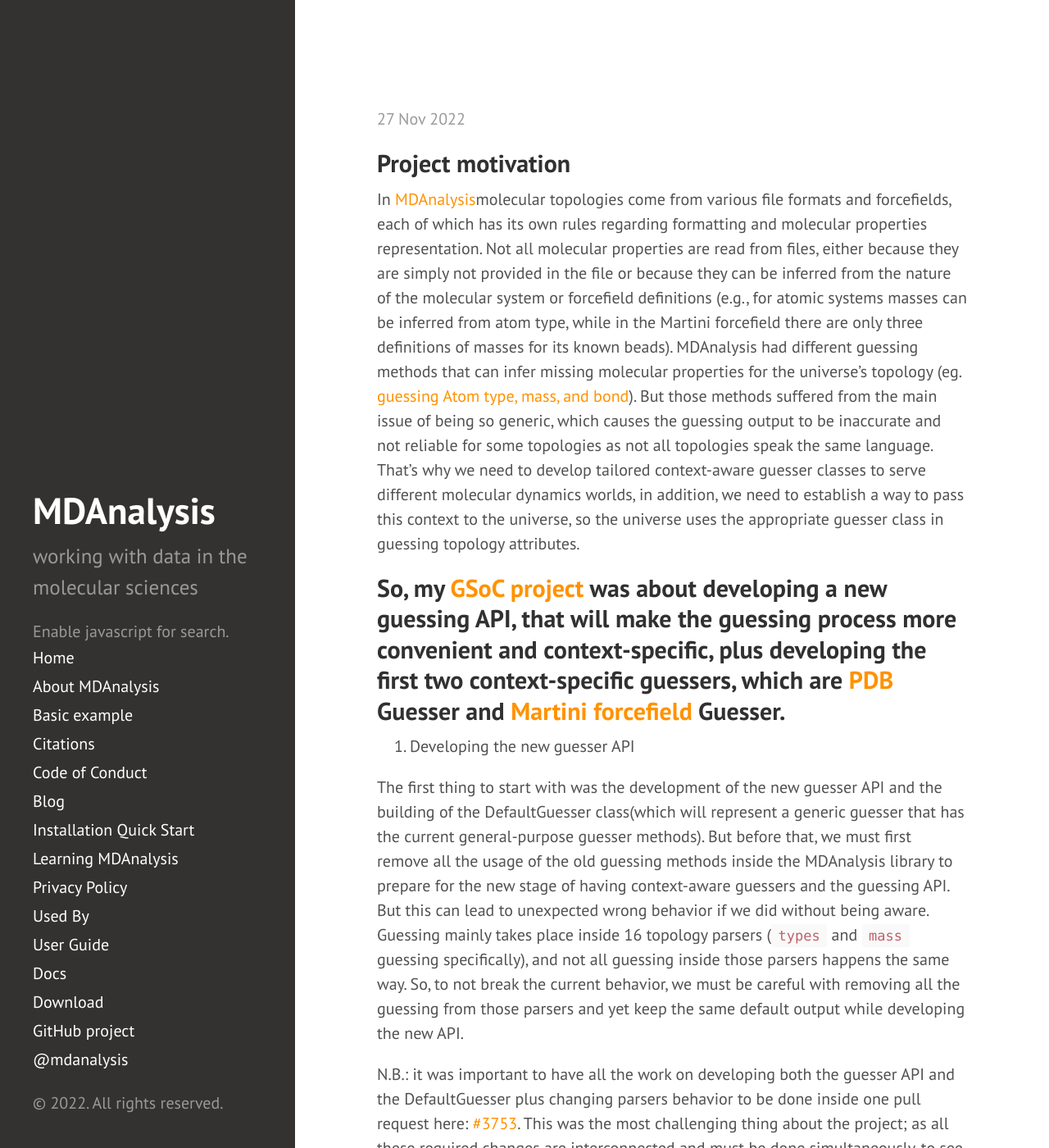
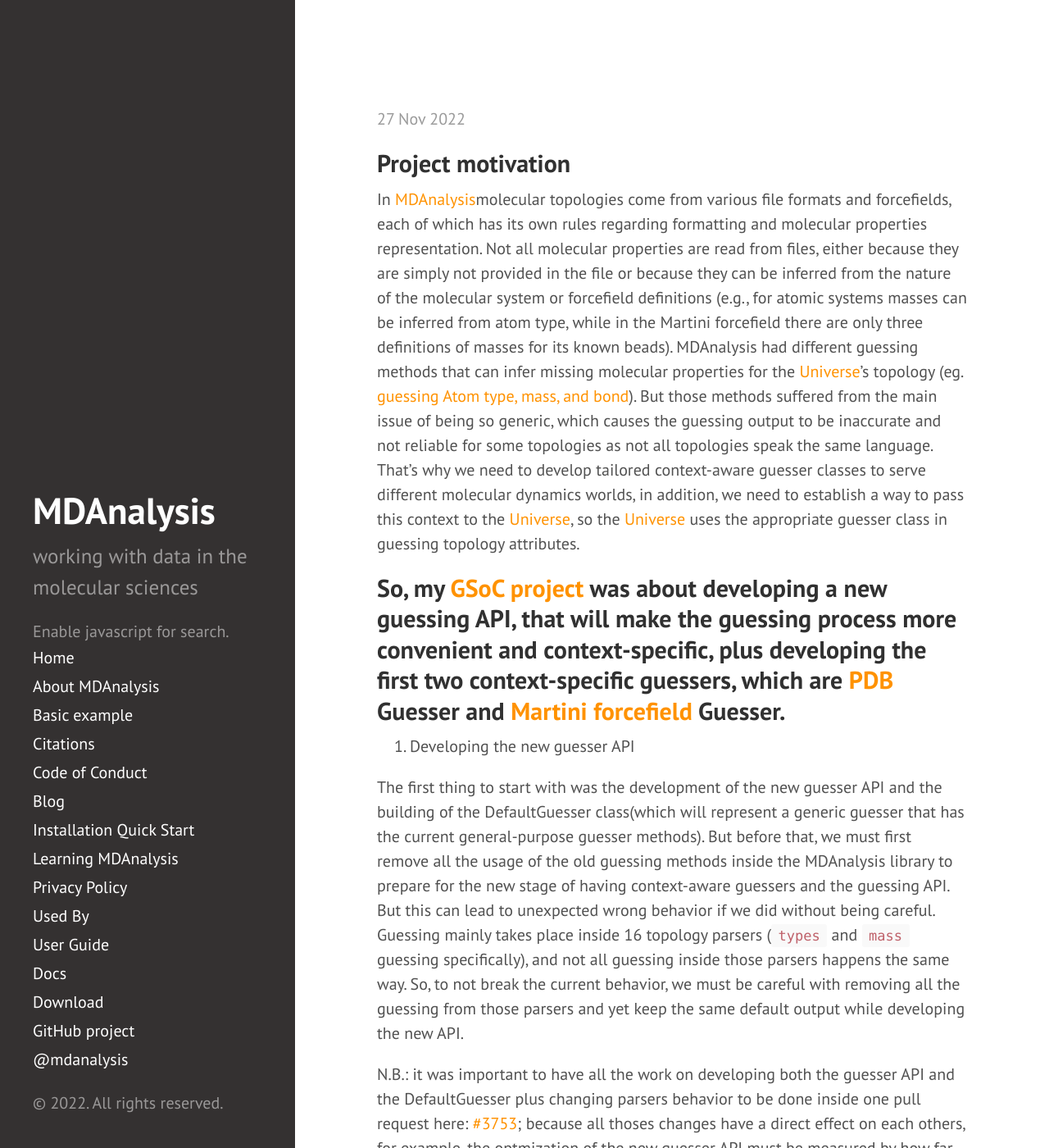
Before and after one commit to MDAnalysis/MDAnalysis.github.io, a Jekyll site: the page built from _posts/2022-11-12-Aya-gsoc-final-report.md, in a window 1280 px wide and 1400 px high. Shown: the whole window at 82% size. Built offline with Jekyll 4.4.1, drawn with Linux system fonts in a browser that asks for light colours; our own code applies the rules of GitHub Pages for plain Markdown files; comment, search, counter and statistics services are not loaded; some of the changed text lies outside the part shown.

Commit message:
Update 2022-11-12-Aya-gsoc-final-report.md

````diff
--- a/_posts/2022-11-12-Aya-gsoc-final-report.md
+++ b/_posts/2022-11-12-Aya-gsoc-final-report.md
@@ -7,16 +7,16 @@ title: GSoC Report: "Adding a new guessing methodology for molecular systems pro
 
 ## Project motivation
 
-In [MDAnalysis]molecular topologies come from various file formats and forcefields, each of which has its own rules regarding formatting and molecular properties representation. Not all molecular properties are read from files, either because they are simply not provided in the file or because they can be inferred from the nature of the molecular system or forcefield definitions (e.g., for atomic systems masses can be inferred from atom type, while in the Martini forcefield there are only three definitions of masses for its known beads). MDAnalysis had different guessing methods that can infer missing molecular properties for the universe’s topology (eg. [guessing Atom type, mass, and bond]). But those methods suffered from the main issue of being so generic, which causes the guessing output to be inaccurate and not reliable for some topologies as not all topologies speak the same language. That’s why we need to develop tailored context-aware guesser classes to serve different molecular dynamics worlds, in addition, we need to establish a way to pass this context to the universe, so the universe uses the appropriate guesser class in guessing topology attributes.
+In [MDAnalysis]molecular topologies come from various file formats and forcefields, each of which has its own rules regarding formatting and molecular properties representation. Not all molecular properties are read from files, either because they are simply not provided in the file or because they can be inferred from the nature of the molecular system or forcefield definitions (e.g., for atomic systems masses can be inferred from atom type, while in the Martini forcefield there are only three definitions of masses for its known beads). MDAnalysis had different guessing methods that can infer missing molecular properties for the [Universe]'s topology (eg. [guessing Atom type, mass, and bond]). But those methods suffered from the main issue of being so generic, which causes the guessing output to be inaccurate and not reliable for some topologies as not all topologies speak the same language. That’s why we need to develop tailored context-aware guesser classes to serve different molecular dynamics worlds, in addition, we need to establish a way to pass this context to the [Universe], so the [Universe] uses the appropriate guesser class in guessing topology attributes.
 
 So, my [GSoC project] was about developing a new guessing API, that will make the guessing process more convenient and context-specific, plus developing the first two context-specific guessers, which are [PDB] Guesser and             [Martini forcefield] Guesser.
 ---
 
 1. Developing the new guesser API
 
-The first thing to start with was the development of the new guesser API and the building of the DefaultGuesser class(which will represent a generic guesser that has the current general-purpose guesser methods). But before that, we must first remove all the usage of the old guessing methods inside the MDAnalysis library to prepare for the new stage of having context-aware guessers and the guessing API. But this can lead to unexpected wrong behavior if we did without being aware. Guessing mainly takes place inside 16 topology parsers (`types` and `mass` guessing specifically), and not all guessing inside those parsers happens the same way. So, to not break the current behavior, we must be careful with removing all the guessing from those parsers and yet keep the same default output while developing the new API.
+The first thing to start with was the development of the new guesser API and the building of the DefaultGuesser class(which will represent a generic guesser that has the current general-purpose guesser methods). But before that, we must first remove all the usage of the old guessing methods inside the MDAnalysis library to prepare for the new stage of having context-aware guessers and the guessing API. But this can lead to unexpected wrong behavior if we did without being careful. Guessing mainly takes place inside 16 topology parsers (`types` and `mass` guessing specifically), and not all guessing inside those parsers happens the same way. So, to not break the current behavior, we must be careful with removing all the guessing from those parsers and yet keep the same default output while developing the new API.
 
-N.B.: it was important to have all the work on developing both the guesser API and the DefaultGuesser plus changing parsers behavior to be done inside one pull request here: [#3753]. This was the most challenging thing about the project; as all these required changes are interconnected and must be done simultaneously, to see how it reflects and interacts with each other, and accordingly we can achieve optimum implementation. So, working on this PR was not sequential as mentioned below, it was rather a continuous back-and-forth update on all touched parts of the library.
+N.B.: it was important to have all the work on developing both the guesser API and the DefaultGuesser plus changing parsers behavior to be done inside one pull request here: [#3753]; because all thoses changes have a direct effect on each others, for example, the optmization of the new guesser API must be measured by how far the topology output changed after removing all the guessings processes from parsers. This was the most challenging thing about the project; as all these required changes are interconnected and must be done simultaneously, to see how it reflects and interacts with each other, and accordingly we can achieve optimum implementation. So, working on this PR was not sequential as mentioned below, it was rather a continuous back-and-forth update on all touched parts of the library.
 
 # 1- Removing types and mass guessing from Topology Parsers ([commit 0cbc497])
 First, I navigated through all parsers to see where and how types and mass guessing take place. The below table shows the behavior of types and masses guessing inside parsers.
@@ -24,24 +24,24 @@ First, I navigated through all parsers to see where and how types and mass guess
 As we see, not all parsers use the same attribute in guessing masses. The DefaultGuesser guesses masses by first looking for the elements attribute and if not available, it looks for the types attribute, this behavior preserves the default behavior of all parsers except the ones that guess masses from names. Parsers that guess masses from types are [FHIAIMSParser], [TXYZParser], and [XYZParser]. For both FHIAIMSParser and XYZParser `element` attributes are provided, and luckily it is just a copy of the `names` attribute, so the default behavior of these parsers is not affected. For TXYZParser, I added a feature of publishing Elements attribute to its topology output in case all read names are valid elements ([merged PR #3836]).
 
 2. Developing the `guess_topologyAttributes` API
-As described in issue [# 3704], the new guesser API will have the tasks of guessing and adding new topology attributes to the universe. The user only passes the context (eg. `default`, `pdb`, `martini`) and the attributes of interest to be guessed, either through the `to_guess` or `force_guess` parameters and the API does the rest. Since I was writing my proposal, I was keen to develop the guesser API with this high level of abstraction and make guessing attributes easy and straightforward to the user without bothering about which method should be called and which attribute(s) is used as a reference in guessing other attributes, so all this work is handled inside the API and the Guesser class. The `guess_topologyAttributes` make the following processes:
+As described in issue [# 3704], the new guesser API will have the tasks of guessing and adding new topology attributes to the [Universe]. The user only passes the context (eg. `default`, `pdb`, `martini`) and the attributes of interest to be guessed, either through the `to_guess` or `force_guess` parameters and the API does the rest. Since I was writing my proposal, I was keen to develop the guesser API with this high level of abstraction and make guessing attributes easy and straightforward to the user without bothering about which method should be called and which attribute(s) is used as a reference in guessing other attributes, so all this work is handled inside the API and the Guesser class. The `guess_topologyAttributes` make the following processes:
 
 - gets the appropriate Guesser class that matches the passed context.
 
 - checks if the Guesser class support guessing the attributes passed to the`to_guess` and/or `force_guess` parameters.
 
-- check if any attribute passed to the `to_guess` parameter already exists in the topology attributes of the universe. If so, warn the user that only empty values will be filled for this attribute, if any exists and in case the user wishes to override all the attribute values, he must pass it to the `force_guess` parameter instead of the `to_guess` one.
+- check if any attribute passed to the `to_guess` parameter already exists in the topology attributes of the [Universe]. If so, warn the user that only empty values will be filled for this attribute, if any exists and in case the user wishes to override all the attribute values, he must pass it to the `force_guess` parameter instead of the `to_guess` one.
 
 - guessing attributes is handled by the guess_attrs method, which is declared inside the parent guesser class GuesserBase. It manages partial and complete guessing of attributes and calls the appropriate guesser method for each attribute.
 
-- each attribute guesser method searches for the reference attribute to begin guessing from it, and if not found in the universe, it calls the `guess_topologyAttributes`  to try guessing this reference attribute.
+- each attribute guesser method searches for the reference attribute to begin guessing from it, and if not found in the [Universe], it calls the `guess_topologyAttributes`  to try guessing this reference attribute.
 
-- after guessing the attribute, the API adds it to the universe with the help of `add_topologyAttr` or `_add_topology_objects` universe’s methods
+- after guessing the attribute, the API adds it to the [Universe] with the help of `add_topologyAttr` or `_add_topology_objects` [Universe]’s methods
 
-Example of using the `guess_topologyAttributes` at universe initiation:
+Example of using the `guess_topologyAttributes` at [Universe] initiation:
 
 ```python
-# to guess bonds for a universe:
+# to guess bonds for a [Universe]:
 
      import MDAnalysis as mda
      from MDAnalysisTests.datafiles import two_water_gro
````
Also changed, not shown: other parts of _posts/2022-11-12-Aya-gsoc-final-report.md (+2 -2 lines).
